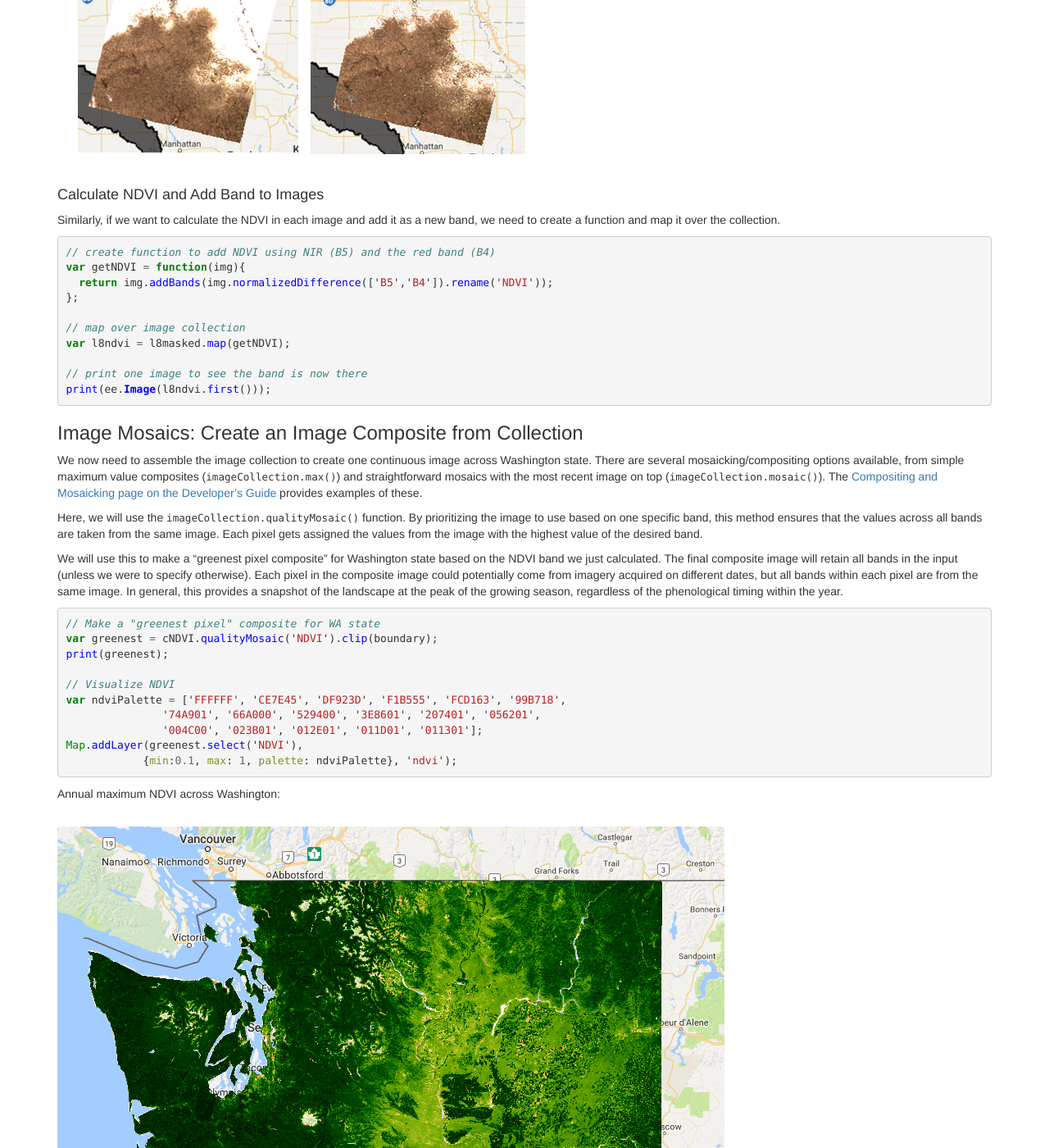
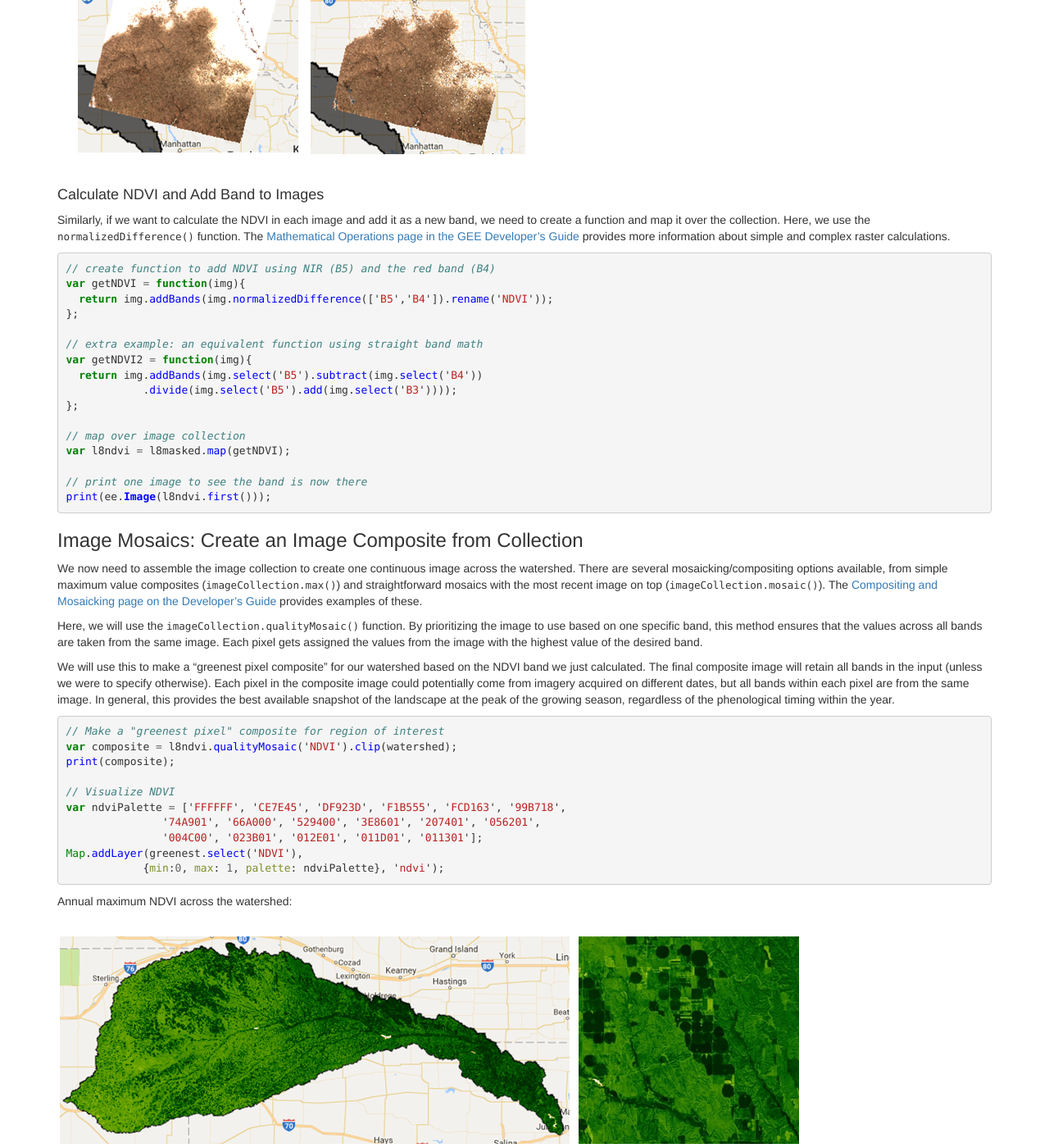
Before and after one commit to geohackweek/GoogleEarthEngine, a Jekyll site: the page built from _episodes/03-load-imagery.md, in a window 1280 px wide and 1400 px high, scrolled down 4842 px. Shown: the whole window at 82% size. Built offline with Jekyll 4.4.1, drawn with Linux system fonts in a browser that asks for light colours.

Commit message:
ndvi image

```diff
--- a/_episodes/03-load-imagery.md
+++ b/_episodes/03-load-imagery.md
@@ -149,12 +149,18 @@ Map.addLayer(ee.Image(l8collection.first()), visParams, 'original')
 <br><br>
 
 #### Calculate NDVI and Add Band to Images
-Similarly, if we want to calculate the NDVI in each image and add it as a new band, we need to create a function and map it over the collection.
+Similarly, if we want to calculate the NDVI in each image and add it as a new band, we need to create a function and map it over the collection. Here, we use the `normalizedDifference()` function. The [Mathematical Operations page in the GEE Developer's Guide](https://developers.google.com/earth-engine/image_math) provides more information about simple and complex raster calculations.
 
 {% highlight javascript %}
 // create function to add NDVI using NIR (B5) and the red band (B4)
 var getNDVI = function(img){
   return img.addBands(img.normalizedDifference(['B5','B4']).rename('NDVI'));
+};
+
+// extra example: an equivalent function using straight band math
+var getNDVI2 = function(img){
+  return img.addBands(img.select('B5').subtract(img.select('B4'))
+            .divide(img.select('B5').add(img.select('B3'))));
 };
 
 // map over image collection
@@ -165,29 +171,29 @@ print(ee.Image(l8ndvi.first()));
 {% endhighlight %}
 
 ### Image Mosaics: Create an Image Composite from Collection
-We now need to assemble the image collection to create one continuous image across Washington state. There are several mosaicking/compositing options available, from simple maximum value composites (`imageCollection.max()`) and straightforward mosaics with the most recent image on top (`imageCollection.mosaic()`). The [Compositing and Mosaicking page on the Developer's Guide](https://developers.google.com/earth-engine/ic_composite_mosaic) provides examples of these.
+We now need to assemble the image collection to create one continuous image across the watershed. There are several mosaicking/compositing options available, from simple maximum value composites (`imageCollection.max()`) and straightforward mosaics with the most recent image on top (`imageCollection.mosaic()`). The [Compositing and Mosaicking page on the Developer's Guide](https://developers.google.com/earth-engine/ic_composite_mosaic) provides examples of these.
 
 Here, we will use the `imageCollection.qualityMosaic()` function. By prioritizing the image to use based on one specific band, this method ensures that the values across all bands are taken from the same image. Each pixel gets assigned the values from the image with the highest value of the desired band.
 
-We will use this to make a "greenest pixel composite" for Washington state based on the NDVI band we just calculated. The final composite image will retain all bands in the input (unless we were to specify otherwise). Each pixel in the composite image could potentially come from imagery acquired on different dates, but all bands within each pixel are from the same image. In general, this provides a snapshot of the landscape at the peak of the growing season, regardless of the phenological timing within the year.
+We will use this to make a "greenest pixel composite" for our watershed based on the NDVI band we just calculated. The final composite image will retain all bands in the input (unless we were to specify otherwise). Each pixel in the composite image could potentially come from imagery acquired on different dates, but all bands within each pixel are from the same image. In general, this provides the best available snapshot of the landscape at the peak of the growing season, regardless of the phenological timing within the year.
 
 {% highlight javascript %}
-// Make a "greenest pixel" composite for WA state
-var greenest = cNDVI.qualityMosaic('NDVI').clip(boundary);
-print(greenest);
+// Make a "greenest pixel" composite for region of interest
+var composite = l8ndvi.qualityMosaic('NDVI').clip(watershed);
+print(composite);
 
 // Visualize NDVI
 var ndviPalette = ['FFFFFF', 'CE7E45', 'DF923D', 'F1B555', 'FCD163', '99B718',
                '74A901', '66A000', '529400', '3E8601', '207401', '056201',
                '004C00', '023B01', '012E01', '011D01', '011301'];
 Map.addLayer(greenest.select('NDVI'),
-            {min:0.1, max: 1, palette: ndviPalette}, 'ndvi');
+            {min:0, max: 1, palette: ndviPalette}, 'ndvi');
 {% endhighlight %}
 
-Annual maximum NDVI across Washington:
+Annual maximum NDVI across the watershed:
 
 <br>
-<img src="../fig/03_waNDVI.png" border = "10">
+<img src="../fig/03_ndvi.png" border = "10">
 <br><br>
 
 We can also use this composite image to visualize a true color composite using the RGB bands as we did above:
```
Also changed, not shown: fig/03_bandMath.png (added), fig/03_ndvi.png (added).
